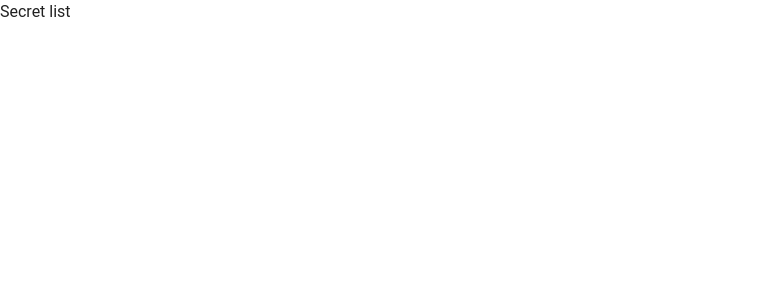
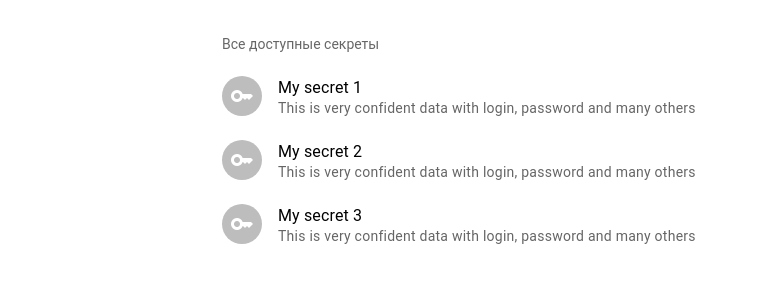
Before and after one commit to dyakovri/keystore, a Vue app in the folder frontend/: page /sec in a window 1280 px wide. Shown: the top 300 px of the page, without its empty margins (0-757 px from the left). Built offline with nearby package versions, Linux system fonts and the light colour scheme.

Commit message:
Some screens

```diff
--- /dev/null
+++ b/frontend/src/views/secret/SecretVersionRow.vue
@@ -0,0 +1,29 @@
+<script setup lang="ts">
+import { useRouter } from 'vue-router';
+
+const router = useRouter();
+const props = defineProps<{
+	secretId: number;
+	secretVersion: {
+		id: number;
+		number: number;
+		description: string;
+		create_ts: string;
+	};
+}>();
+</script>
+
+<template>
+	<v-list-item @click="router.push(`/sec/${props.secretId}/ver/${props.secretVersion.id}`)">
+		<!-- <template #prepend>
+			<v-avatar color="grey-lighten-1">
+				<v-icon color="white">md:commit</v-icon>
+			</v-avatar>
+		</template> -->
+		<v-list-item-title> {{ props.secretVersion.number }}. {{ props.secretVersion.description }} </v-list-item-title>
+
+		<v-list-item-subtitle>
+			id: {{ props.secretVersion.id }} &bull; created at {{ props.secretVersion.create_ts }}
+		</v-list-item-subtitle>
+	</v-list-item>
+</template>
--- a/frontend/src/views/secret/_SecretView.vue
+++ b/frontend/src/views/secret/_SecretView.vue
@@ -1,5 +1,70 @@
-<script setup lang="ts"></script>
+<script setup lang="ts">
+import secretVersionRow from './SecretVersionRow.vue';
+import secretVersionCard from '../secret_version/SecretVersionCard.vue';
+
+const secret = {
+	id: 1,
+	name: 'My secret 1',
+	description: 'This is very confident data with login, password and many others',
+	create_ts: '2023-01-01',
+	modify_ts: '2023-08-20',
+	version: 3,
+};
+const current_version = {
+	id: 155,
+	number: 3,
+	description: 'Сменили пароль',
+	create_ts: '2023-08-20',
+	value: {
+		username: 'dyakovri',
+		password: 'V3RY5tr0ngPASS!',
+	},
+};
+const secret_versions = [
+	{
+		id: 1,
+		number: 1,
+		description: 'Создали секрет',
+		create_ts: '2023-01-01',
+	},
+	{
+		id: 5,
+		number: 2,
+		description: 'Сменили пароль',
+		create_ts: '2023-02-01',
+	},
+	{
+		id: 155,
+		number: 3,
+		description: 'Сменили пароль',
+		create_ts: '2023-08-20',
+	},
+].reverse();
+</script>
 
 <template>
-	<div>Secret view</div>
+	<v-container>
+		<h2>{{ secret.name }}</h2>
+		<p>{{ secret.description }}</p>
+		<v-card title="Текущая версия" color="background" elevation="0">
+			<secretVersionCard :secret-version="current_version"> </secretVersionCard>
+		</v-card>
+
+		<v-card title="Все версии" color="background" elevation="0">
+			<v-card-text>
+				<div class="font-weight-bold ms-1 mb-2">Today</div>
+				<v-timeline density="compact" align="start">
+					<v-timeline-item
+						v-for="s in secret_versions"
+						:key="s.id"
+						icon="md:commit"
+						dot-color="secondary"
+						fill-dot
+					>
+						<secretVersionRow :secret-id="Number($route.params.sec_id)" :secret-version="s" />
+					</v-timeline-item>
+				</v-timeline>
+			</v-card-text>
+		</v-card>
+	</v-container>
 </template>
--- /dev/null
+++ b/frontend/src/views/secret_list/SecretRow.vue
@@ -0,0 +1,26 @@
+<script setup lang="ts">
+import { useRouter } from 'vue-router';
+
+const router = useRouter();
+const props = defineProps<{
+	secret: {
+		isActive: boolean;
+		id: number;
+		name: string;
+		description: string;
+	};
+}>();
+</script>
+
+<template>
+	<v-list-item @click="router.push(`/sec/${props.secret.id}`)">
+		<template #prepend>
+			<v-avatar color="grey-lighten-1">
+				<v-icon color="white">md:key</v-icon>
+			</v-avatar>
+		</template>
+		<v-list-item-title>{{ props.secret.name }}</v-list-item-title>
+
+		<v-list-item-subtitle>{{ props.secret.description }}</v-list-item-subtitle>
+	</v-list-item>
+</template>
--- a/frontend/src/views/secret_list/_SecretListView.vue
+++ b/frontend/src/views/secret_list/_SecretListView.vue
@@ -1,5 +1,18 @@
-<script setup lang="ts"></script>
+<script setup lang="ts">
+import secretRow from './SecretRow.vue';
+const secrets = [
+	{ id: 1, name: 'My secret 1', description: 'This is very confident data with login, password and many others' },
+	{ id: 2, name: 'My secret 2', description: 'This is very confident data with login, password and many others' },
+	{ id: 3, name: 'My secret 3', description: 'This is very confident data with login, password and many others' },
+];
+</script>
 
 <template>
-	<div>Secret list</div>
+	<v-container>
+		<v-list lines="two" select-strategy="classic">
+			<v-list-subheader>Все доступные секреты</v-list-subheader>
+
+			<secretRow v-for="s in secrets" :key="s.id" :secret="s"></secretRow>
+		</v-list>
+	</v-container>
 </template>
--- /dev/null
+++ b/frontend/src/views/secret_version/SecretValueField.vue
@@ -0,0 +1,34 @@
+<script setup lang="ts">
+import { ref } from 'vue';
+
+const props = defineProps<{ value: string }>();
+
+const show = ref(false);
+
+// const generateString = (length: number) => {
+// 	let result = '';
+// 	const characters = 'ABCDEFGHIJKLMNOPQRSTUVWXYZabcdefghijklmnopqrstuvwxyz0123456789';
+// 	const charactersLength = characters.length;
+// 	let counter = 0;
+// 	while (counter < length) {
+// 		result += characters.charAt(Math.floor(Math.random() * charactersLength));
+// 		counter += 1;
+// 	}
+// 	return result;
+// };
+</script>
+
+<template>
+	<v-text-field
+		variant="underlined"
+		:model-value="props.value"
+		:append-inner-icon="show ? 'md:visibility' : 'md:visibility_off'"
+		:type="show ? 'text' : 'password'"
+		label="Secret value"
+		counter
+		@click:append-inner="show = !show"
+	>
+		<!-- append-icon="md:bolt" -->
+		<!-- @click:append="generateString(32)" -->
+	</v-text-field>
+</template>
--- /dev/null
+++ b/frontend/src/views/secret_version/SecretVersionCard.vue
@@ -0,0 +1,30 @@
+<script setup lang="ts">
+import SecretValueField from './SecretValueField.vue';
+
+const props = defineProps<{
+	secretVersion: {
+		id: number;
+		number: number;
+		description: string;
+		create_ts: string;
+		value: { [key: string]: string };
+	};
+}>();
+</script>
+
+<template>
+	<v-container>
+		<v-row v-for="(v, k) in props.secretVersion.value" :key="k">
+			<v-col cols="5">
+				<v-text-field :model-value="k" variant="underlined" label="Secret name"></v-text-field>
+			</v-col>
+			<v-col cols="7">
+				<SecretValueField :value="v"></SecretValueField>
+			</v-col>
+		</v-row>
+		<v-row>
+			<v-btn>Сохранить изменения</v-btn>
+			<v-btn color="variant">Сбросить изменения</v-btn>
+		</v-row>
+	</v-container>
+</template>
--- a/frontend/src/views/secret_version/_SecretVersionView.vue
+++ b/frontend/src/views/secret_version/_SecretVersionView.vue
@@ -1,5 +1,5 @@
 <script setup lang="ts"></script>
 
 <template>
-	<div>Secret version</div>
+	<v-container> Version </v-container>
 </template>
```
